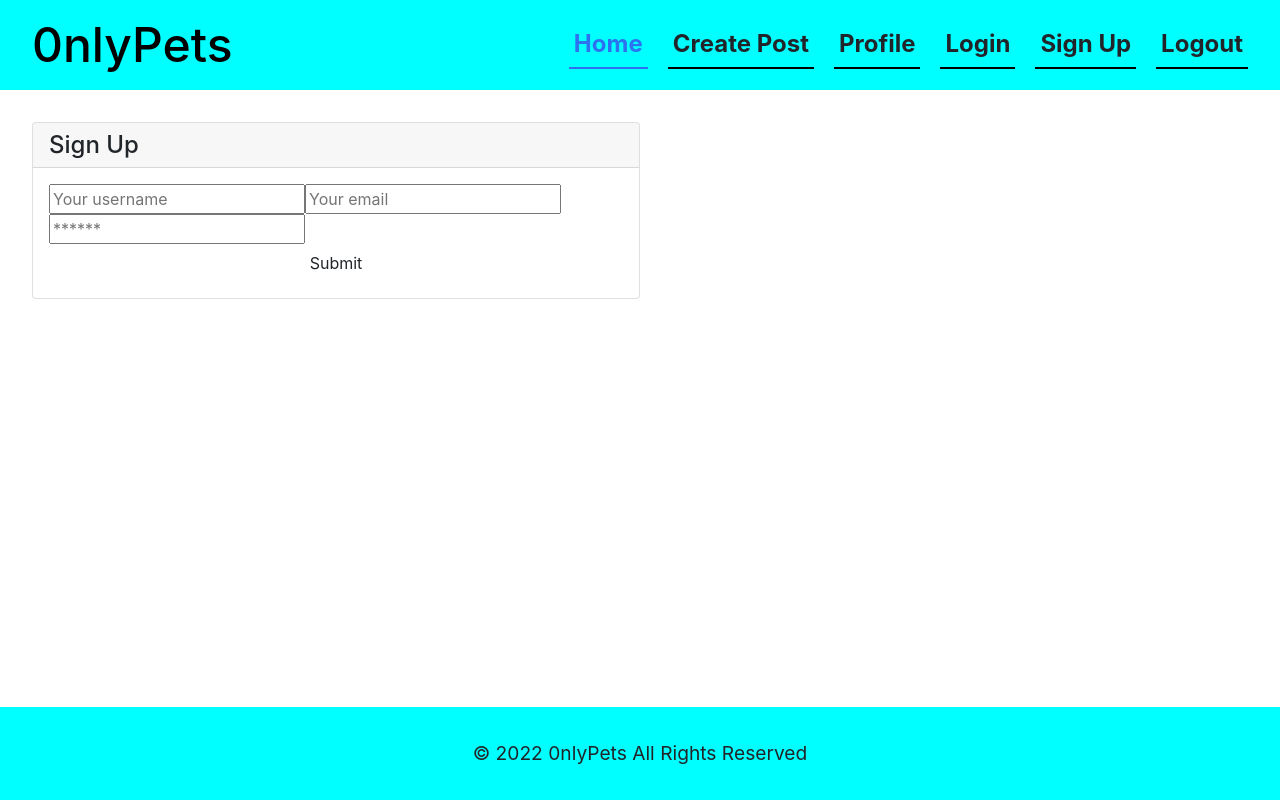
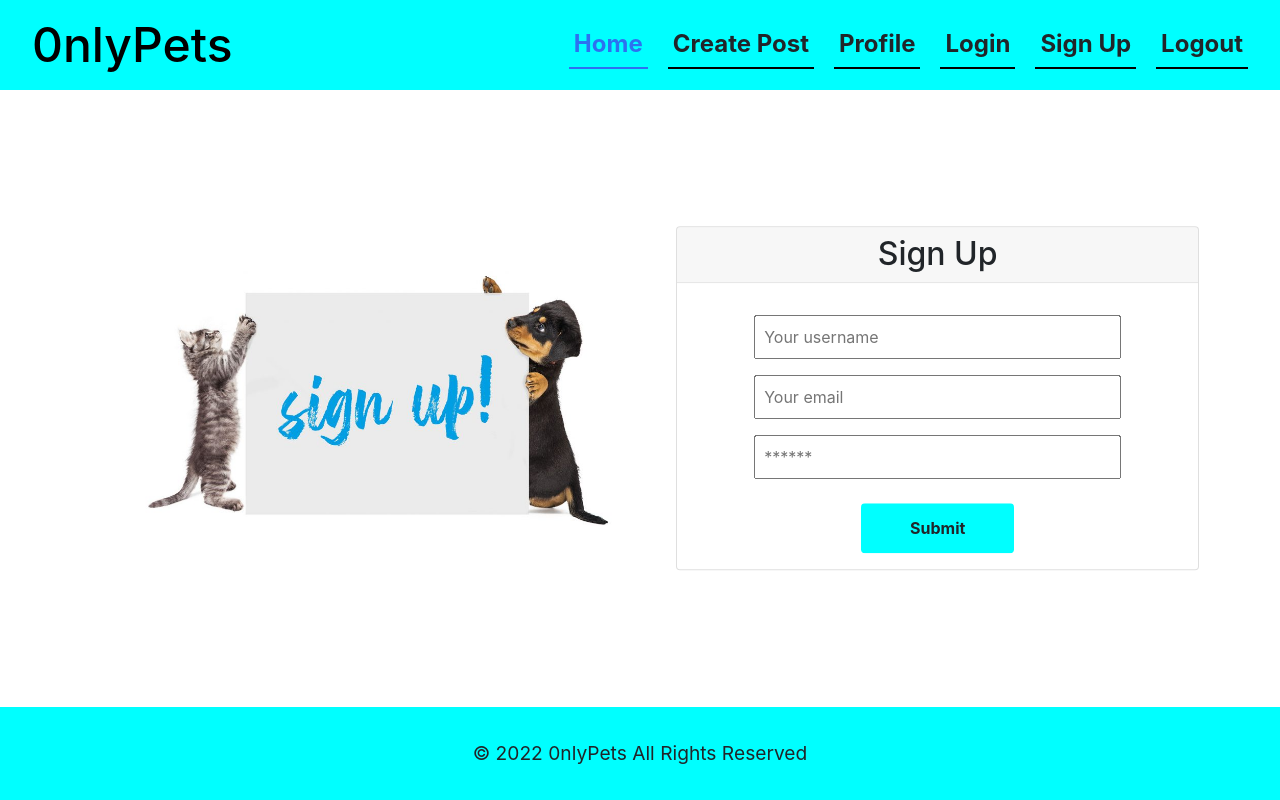
Before and after one commit to alex-d-marten/0nlypets, a React (Create React App) app in the folder client/: page /signup in a window 1280 px wide. Built offline with nearby package versions, Linux system fonts and the light colour scheme.

Commit message:
changed css structure of signup page and added picture next to the form

```diff
--- a/client/src/pages/Signup.js
+++ b/client/src/pages/Signup.js
@@ -2,6 +2,7 @@ import React, { useState } from 'react';
 import { useMutation } from '@apollo/client';
 import { ADD_USER } from '../utils/mutations';
 import Auth from '../utils/auth';
+import petSignup from '../images/signup-pets.jpg'
 const Signup = () => {
   const [formState, setFormState] = useState({
     username: '',
@@ -30,14 +31,18 @@ const Signup = () => {
     }
   };
   return (
-    <main className="flex-row justify-center mb-4">
-      <div className="col-12 col-md-6">
+    <main className="row w-100 login-main mb-4">
+      <div className='d-flex w-100 align-items-center justify-content-center'>
+        <div className='col-12 col-md-5'>
+            <img src={petSignup} alt="pet holding signup poster" className='w-100' />
+        </div>
+        <div className="col-12 col-md-5 left-margin">
           <div className="card">
-          <h4 className="card-header">Sign Up</h4>
+            <h2 className="card-header text-center">Sign Up</h2>
             <div className="card-body">
-            <form onSubmit={handleFormSubmit}>
+              <form onSubmit={handleFormSubmit} className="d-flex flex-wrap justify-content-center">
                 <input
-                className="form-input"
+                  className="form-input w-75 p-2 mt-3"
                   placeholder="Your username"
                   name="username"
                   type="username"
@@ -46,7 +51,7 @@ const Signup = () => {
                   onChange={handleChange}
                 />
                 <input
-                className="form-input"
+                  className="form-input w-75 p-2 mt-3"
                   placeholder="Your email"
                   name="email"
                   type="email"
@@ -55,7 +60,7 @@ const Signup = () => {
                   onChange={handleChange}
                 />
                 <input
-                className="form-input"
+                  className="form-input w-75 p-2 mt-3"
                   placeholder="******"
                   name="password"
                   type="password"
@@ -63,11 +68,14 @@ const Signup = () => {
                   value={formState.password}
                   onChange={handleChange}
                 />
-              <button className="btn d-block w-100" type="submit">
+                <div className='w-100 text-center mt-4'>
+                  <button className="btn submit-btn" type="submit">
                     Submit
                   </button>
+                </div>
               </form>
               {error && <div>Signup failed</div>}
+            </div>
           </div>
         </div>
       </div>
```
Also changed, not shown: client/src/images/signup-pets.jpg (added). Lines whose indentation alone changed are shown as unchanged.
